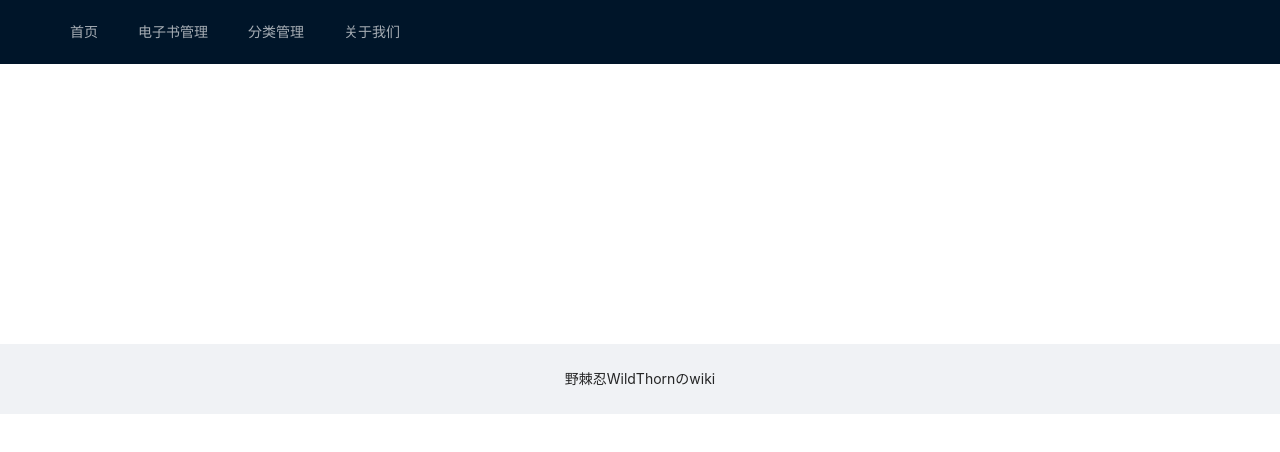
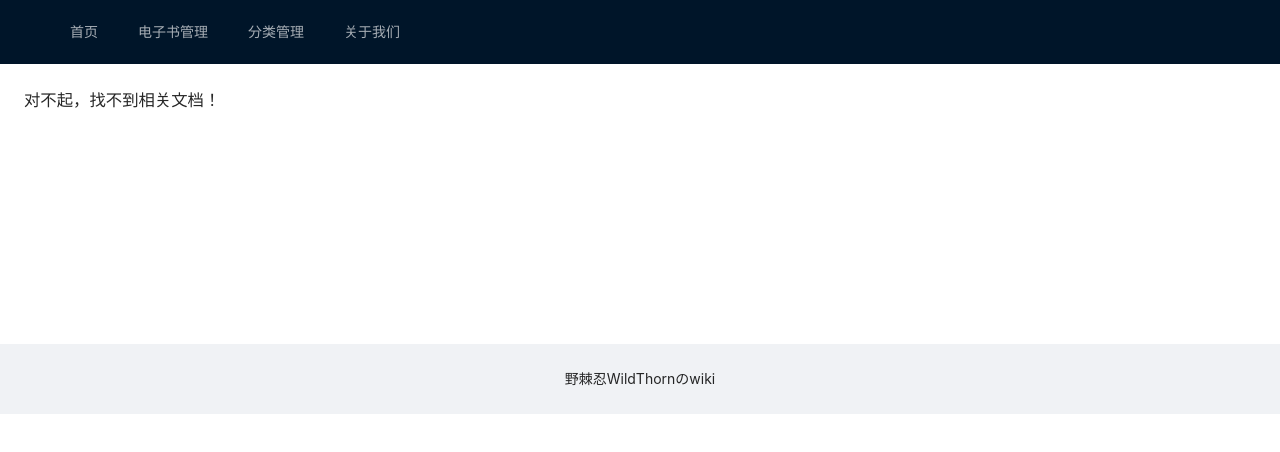
Before and after one commit to WildthornNinja/MySpqce-wiki, a Vue app in the folder web/: page /doc in a window 1280 px wide. Shown: the top 452 px of the page. Built offline with nearby package versions, Linux system fonts and the light colour scheme; no server answers.

Commit message:
BUG修复，初始打开文档管理页面，直接新增文档时，会报错：电子书不能为空(*ﾟ∀ﾟ*)！

```diff
--- a/web/src/views/admin/admin-doc.vue
+++ b/web/src/views/admin/admin-doc.vue
@@ -197,7 +197,9 @@
     // -------- 表单 ---------
     const doc = ref();
     doc.value = {};
-
+    doc.value = {
+        ebookId: route.query.ebookId
+    };
     const modalVisible = ref(false);
     const modalLoading = ref(false);
     // 初始化富文本
--- a/web/src/views/doc.vue
+++ b/web/src/views/doc.vue
@@ -1,6 +1,7 @@
 <template>
   <a-layout>
     <a-layout-content :style="{ background: '#fff', padding: '24px', margin: 0, minHeight: '280px' }">
+      <h3 v-if="level1.length === 0">对不起，找不到相关文档！</h3>
       <a-row>
         <a-col :span="6">
           <a-tree
```
